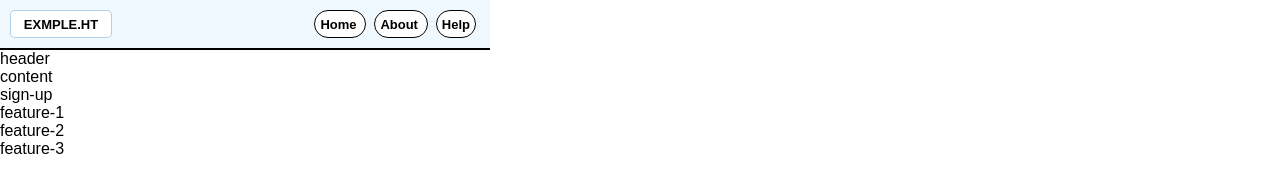
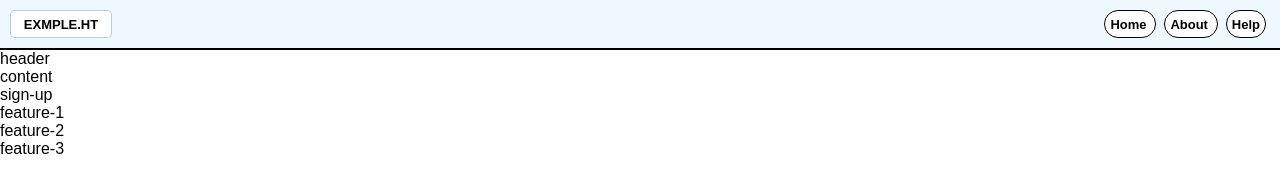
Before and after one commit to slva643/layout01, a plain HTML site: page index.html in a window 1280 px wide. Drawn offline with Linux system fonts and the light colour scheme.

Commit message:
Update style.css

```diff
--- a/Css/style.css
+++ b/Css/style.css
@@ -6,13 +6,12 @@
 }
 
 body {
-    width: 500px;
-    height: auto;
+    width: 100whx;
+    height: 100hw;
 }
 
 menu {
-    width: 490px;
-    height: auto;
+
     background-color: aliceblue;
     border-bottom: 2px solid black;
 }
```
